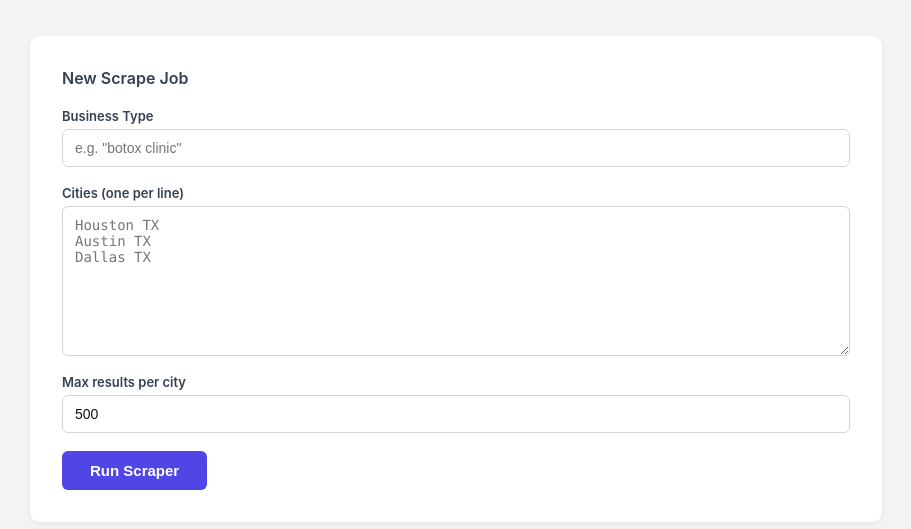
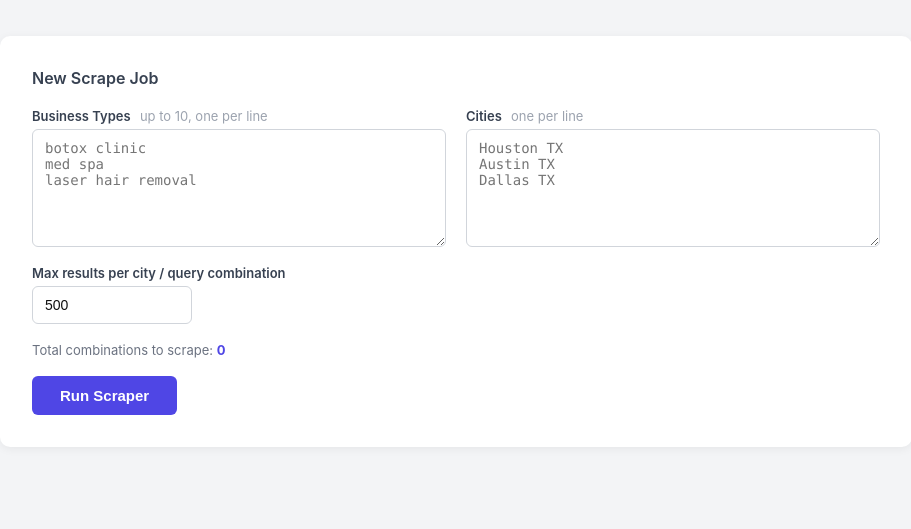
Before and after one commit to shaffyroell/Maps_scrape, a Flask app: page / in a window 1280 px wide. Shown: the part 50-579 px from the top of the page, without its empty margins (184-1095 px from the left). Run offline with Flask 3, Linux system fonts and the light colour scheme; the visitor is signed in with stand-in values (Sample User, id 1).

Commit message:
Support up to 10 search terms with full parallel combination scraping
- Form now has two side-by-side textareas: Business Types (up to 10,
  one per line) and Cities (one per line); live counter shows total
  combinations before submitting
- app.py generates all (query × city) combinations and passes them to
  batch_runner as the unit of parallel work
- batch_runner.py runs each (query, city) pair as an independent
  ThreadPoolExecutor task, tracks per-combination status, retries
  failures once, and merges + deduplicates the master CSV by place_id
- Progress table now shows Query and City columns; failed list shows
  "query / city" pairs
- jobs.html history table shows query tags, cities count, combinations
  count, succeeded/failed counts

https://claude.ai/code/session_015aaQq5hGYFfQ47PYM7QRZQ

```diff
--- a/app.py
+++ b/app.py
@@ -106,16 +106,21 @@ def index():
 @app.route("/run", methods=["POST"])
 @login_required
 def run_job():
-    query = request.form.get("query", "").strip()
+    queries_raw = request.form.get("queries", "").strip()
     cities_raw = request.form.get("cities", "").strip()
     try:
         max_per_city = int(request.form.get("max_per_city", 500))
     except ValueError:
         max_per_city = 500
 
+    queries = [q.strip() for q in queries_raw.splitlines() if q.strip()][:10]
     cities_list = [c.strip() for c in cities_raw.splitlines() if c.strip()]
-    if not query or not cities_list:
+
+    if not queries or not cities_list:
         return redirect(url_for("index"))
+
+    # All (query, city) combinations — this is the unit of parallel work
+    combinations = [(q, c) for q in queries for c in cities_list]
 
     job_id = str(uuid.uuid4())
     now = datetime.utcnow().isoformat()
@@ -123,15 +128,17 @@ def run_job():
     with job_store_lock:
         job_store[job_id] = {
             "job_id": job_id,
-            "query": query,
+            "queries": queries,
+            "queries_submitted": len(queries),
             "cities_submitted": len(cities_list),
+            "total_combinations": len(combinations),
             "max_per_city": max_per_city,
             "status": "running",
-            "progress": f"0/{len(cities_list)} cities complete",
-            "cities_completed": 0,
-            "cities_succeeded": 0,
-            "cities_failed": 0,
-            "failed_cities": [],
+            "progress": f"0/{len(combinations)} combinations complete",
+            "combinations_completed": 0,
+            "combinations_succeeded": 0,
+            "combinations_failed": 0,
+            "failed_combinations": [],
             "per_city_results": [],
             "total_before_dedup": 0,
             "total_after_dedup": 0,
@@ -146,7 +153,7 @@ def run_job():
 
     thread = threading.Thread(
         target=_run_batch_safe,
-        args=(query, cities_list, max_per_city, job_id),
+        args=(combinations, max_per_city, job_id),
         daemon=True,
         name=f"job-{job_id[:8]}",
     )
@@ -155,10 +162,10 @@ def run_job():
     return redirect(f"/?job_id={job_id}")
 
 
-def _run_batch_safe(query, cities_list, max_per_city, job_id):
+def _run_batch_safe(combinations, max_per_city, job_id):
     try:
         from batch_runner import run_batch
-        run_batch(query, cities_list, max_per_city, job_id, job_store, job_store_lock)
+        run_batch(combinations, max_per_city, job_id, job_store, job_store_lock)
     except Exception as e:
         with job_store_lock:
             job_store[job_id]["status"] = "failed"
@@ -189,7 +196,9 @@ def download(job_id):
         abort(404)
 
     slug = lambda s: re.sub(r"[^a-z0-9]+", "_", s.lower()).strip("_")
-    download_name = f"{slug(job['query'])}_{job_id[:8]}.csv"
+    queries = job.get("queries", [])
+    label = slug(queries[0]) if queries else "leads"
+    download_name = f"{label}_{job_id[:8]}.csv"
     return send_file(filepath, as_attachment=True, download_name=download_name)
 
 
--- a/templates/index.html
+++ b/templates/index.html
@@ -28,7 +28,7 @@
       text-decoration: none;
     }
     header nav a:hover { text-decoration: underline; }
-    .container { max-width: 900px; margin: 36px auto; padding: 0 24px; }
+    .container { max-width: 960px; margin: 36px auto; padding: 0 24px; }
 
     /* ---- Form ---- */
     .card {
@@ -40,7 +40,8 @@
     }
     .card h2 { font-size: 16px; font-weight: 600; margin-bottom: 20px; color: #374151; }
     label { display: block; font-size: 13px; font-weight: 600; color: #374151; margin-bottom: 5px; }
-    input[type="text"], input[type="number"], textarea {
+    .label-hint { font-weight: 400; color: #9ca3af; margin-left: 6px; }
+    input[type="number"], textarea {
       display: block;
       width: 100%;
       padding: 10px 12px;
@@ -51,8 +52,14 @@
       outline: none;
       transition: border-color 0.15s;
     }
-    input[type="text"]:focus, input[type="number"]:focus, textarea:focus { border-color: #4f46e5; }
+    input[type="number"]:focus, textarea:focus { border-color: #4f46e5; }
     textarea { font-family: 'SFMono-Regular', Consolas, monospace; resize: vertical; }
+    .form-grid {
+      display: grid;
+      grid-template-columns: 1fr 1fr;
+      gap: 20px;
+      margin-bottom: 18px;
+    }
     .form-row { margin-bottom: 18px; }
     .btn-run {
       padding: 11px 28px;
@@ -67,14 +74,31 @@
     }
     .btn-run:hover { background: #4338ca; }
     .btn-run:disabled { background: #9ca3af; cursor: not-allowed; }
+    .combo-info {
+      font-size: 13px;
+      color: #6b7280;
+      margin-top: 10px;
+    }
+    #combo-count { font-weight: 700; color: #4f46e5; }
 
     /* ---- Job view ---- */
-    .job-meta {
+    .job-meta { font-size: 13px; color: #6b7280; margin-bottom: 20px; }
+    .job-meta span { font-weight: 600; color: #111; }
+    .queries-list {
       font-size: 13px;
-      color: #6b7280;
-      margin-bottom: 20px;
+      color: #374151;
+      margin-bottom: 14px;
     }
-    .job-meta span { font-weight: 600; color: #111; }
+    .query-tag {
+      display: inline-block;
+      background: #ede9fe;
+      color: #4f46e5;
+      border-radius: 4px;
+      padding: 2px 8px;
+      margin: 2px 3px 2px 0;
+      font-size: 12px;
+      font-weight: 600;
+    }
 
     /* Progress bar */
     .progress-wrap {
@@ -91,19 +115,11 @@
       transition: width 0.4s ease;
       width: 0%;
     }
-    .progress-label {
-      font-size: 13px;
-      color: #6b7280;
-      margin-bottom: 20px;
-    }
+    .progress-label { font-size: 13px; color: #6b7280; margin-bottom: 20px; }
     .progress-label b { color: #111; }
 
     /* City table */
-    table {
-      width: 100%;
-      border-collapse: collapse;
-      font-size: 13px;
-    }
+    table { width: 100%; border-collapse: collapse; font-size: 13px; }
     th {
       text-align: left;
       padding: 9px 12px;
@@ -127,7 +143,7 @@
     .status-failed  { color: #dc2626; font-weight: 600; }
     .status-retried { color: #d97706; font-weight: 600; }
 
-    /* Summary box */
+    /* Summary */
     .summary-done {
       background: #f0fdf4;
       border: 1px solid #bbf7d0;
@@ -157,11 +173,7 @@
       color: #991b1b;
       font-size: 14px;
     }
-    .failed-list {
-      font-size: 13px;
-      color: #dc2626;
-      margin-top: 8px;
-    }
+    .failed-list { font-size: 13px; color: #dc2626; margin-top: 8px; }
     .link-jobs {
       display: inline-block;
       margin-top: 14px;
@@ -176,7 +188,6 @@
       font-size: 14px;
       color: #4f46e5;
       text-decoration: none;
-      cursor: pointer;
     }
     .new-job-btn:hover { text-decoration: underline; }
   </style>
@@ -196,19 +207,37 @@
   <div id="form-section" class="card" {% if job_id %}style="display:none"{% endif %}>
     <h2>New Scrape Job</h2>
     <form id="run-form" method="POST" action="/run">
-      <div class="form-row">
-        <label for="query">Business Type</label>
-        <input type="text" id="query" name="query" placeholder='e.g. "botox clinic"' required>
+      <div class="form-grid">
+        <div>
+          <label for="queries">
+            Business Types
+            <span class="label-hint">up to 10, one per line</span>
+          </label>
+          <textarea id="queries" name="queries" rows="6"
+            placeholder="botox clinic&#10;med spa&#10;laser hair removal"
+            required oninput="updateComboCount()"></textarea>
+        </div>
+        <div>
+          <label for="cities">
+            Cities
+            <span class="label-hint">one per line</span>
+          </label>
+          <textarea id="cities" name="cities" rows="6"
+            placeholder="Houston TX&#10;Austin TX&#10;Dallas TX"
+            required oninput="updateComboCount()"></textarea>
+        </div>
       </div>
       <div class="form-row">
-        <label for="cities">Cities (one per line)</label>
-        <textarea id="cities" name="cities" rows="8" placeholder="Houston TX&#10;Austin TX&#10;Dallas TX" required></textarea>
+        <label for="max_per_city">Max results per city / query combination</label>
+        <input type="number" id="max_per_city" name="max_per_city"
+               value="500" min="1" max="2000" style="width:160px;">
       </div>
-      <div class="form-row">
-        <label for="max_per_city">Max results per city</label>
-        <input type="number" id="max_per_city" name="max_per_city" value="500" min="1" max="2000">
+      <div class="combo-info">
+        Total combinations to scrape: <span id="combo-count">0</span>
       </div>
-      <button type="submit" class="btn-run" id="submit-btn">Run Scraper</button>
+      <button type="submit" class="btn-run" id="submit-btn" style="margin-top:18px;">
+        Run Scraper
+      </button>
     </form>
   </div>
 
@@ -218,9 +247,11 @@
       <div class="job-meta">
         Job ID: <span id="disp-job-id">{{ job_id or '' }}</span>
         &nbsp;·&nbsp;
-        Query: <span id="disp-query">—</span>
-        &nbsp;·&nbsp;
         Runtime: <span id="disp-runtime">—</span>
+      </div>
+
+      <div id="queries-wrap" style="margin-bottom:16px;display:none;">
+        <div class="queries-list" id="queries-tags"></div>
       </div>
 
       <div class="progress-wrap">
@@ -228,11 +259,11 @@
       </div>
       <div class="progress-label" id="progress-label"><b>Starting…</b></div>
 
-      <!-- City table (shown once results arrive) -->
       <div id="table-wrap" style="display:none; overflow-x:auto;">
         <table>
           <thead>
             <tr>
+              <th>Query</th>
               <th>City</th>
               <th>Leads</th>
               <th>Duplicates Removed</th>
@@ -242,7 +273,7 @@
           <tbody id="city-tbody"></tbody>
           <tfoot>
             <tr>
-              <td>TOTAL</td>
+              <td colspan="2">TOTAL</td>
               <td id="total-leads">0</td>
               <td id="total-dupes">0</td>
               <td></td>
@@ -251,14 +282,12 @@
         </table>
       </div>
 
-      <!-- Failed cities list -->
       <div id="failed-list-wrap" style="display:none; margin-top:14px;">
         <div class="failed-list">
-          <b>Failed cities:</b> <span id="failed-cities-text"></span>
+          <b>Failed combinations:</b> <span id="failed-combos-text"></span>
         </div>
       </div>
 
-      <!-- Done summary -->
       <div id="summary-done" class="summary-done" style="display:none;">
         <p id="summary-raw"></p>
         <p id="summary-dupes"></p>
@@ -268,7 +297,6 @@
         <a href="/jobs" class="link-jobs">View All Jobs</a>
       </div>
 
-      <!-- Failed summary -->
       <div id="summary-failed" class="summary-failed" style="display:none;">
         <b>Job failed.</b> <span id="error-msg"></span>
       </div>
@@ -282,7 +310,16 @@
 <script>
   const JOB_ID = {{ job_id | tojson }};
 
-  // Submit button: disable while redirecting
+  // Live combo count on form
+  function updateComboCount() {
+    const qs = document.getElementById('queries').value
+      .split('\n').filter(l => l.trim()).slice(0, 10).length;
+    const cs = document.getElementById('cities').value
+      .split('\n').filter(l => l.trim()).length;
+    document.getElementById('combo-count').textContent = qs * cs;
+  }
+  updateComboCount();
+
   const runForm = document.getElementById('run-form');
   if (runForm) {
     runForm.addEventListener('submit', function() {
@@ -291,7 +328,6 @@
     });
   }
 
-  // If we have a job_id, start polling
   if (JOB_ID) {
     document.getElementById('job-section').style.display = '';
     document.getElementById('form-section').style.display = 'none';
@@ -303,28 +339,32 @@
       .then(r => r.json())
       .then(data => {
         renderJob(data);
-        if (data.status === 'running') {
-          setTimeout(poll, 5000);
-        }
+        if (data.status === 'running') setTimeout(poll, 5000);
       })
       .catch(() => setTimeout(poll, 8000));
   }
 
   function renderJob(data) {
-    // Meta row
-    document.getElementById('disp-query').textContent = data.query || '—';
     document.getElementById('disp-runtime').textContent = data.runtime || '0h 0m';
 
-    // Progress bar
-    const total = data.cities_submitted || 1;
-    const done  = data.cities_completed || 0;
+    // Query tags
+    const queries = data.queries || [];
+    if (queries.length) {
+      document.getElementById('queries-wrap').style.display = '';
+      document.getElementById('queries-tags').innerHTML =
+        queries.map(q => `<span class="query-tag">${esc(q)}</span>`).join('');
+    }
+
+    // Progress
+    const total = data.total_combinations || 1;
+    const done  = data.combinations_completed || 0;
     const pct   = Math.round((done / total) * 100);
     document.getElementById('progress-bar').style.width = pct + '%';
     document.getElementById('progress-label').innerHTML =
-      '<b>' + (data.progress || '0/' + total + ' cities complete') + '</b>' +
+      '<b>' + (data.progress || `0/${total} combinations complete`) + '</b>' +
       '  —  ' + pct + '%';
 
-    // City table
+    // Results table
     const rows = data.per_city_results || [];
     if (rows.length > 0) {
       document.getElementById('table-wrap').style.display = '';
@@ -334,11 +374,13 @@
       rows.forEach(r => {
         totalLeads += r.leads || 0;
         totalDupes += r.duplicates_removed || 0;
-        const cls = 'status-' + (r.status || 'done');
-        const label = r.status === 'retried' ? 'Retried ✓' :
-                      r.status === 'failed'  ? 'Failed'    : 'Done';
+        const cls   = 'status-' + (r.status || 'done');
+        const label = r.status === 'retried' ? 'Retried ✓'
+                    : r.status === 'failed'  ? 'Failed'
+                    : 'Done';
         const tr = document.createElement('tr');
         tr.innerHTML = `
+          <td>${esc(r.query || '')}</td>
           <td>${esc(r.city)}</td>
           <td>${r.leads || 0}</td>
           <td>${r.duplicates_removed || 0}</td>
@@ -350,32 +392,33 @@
       document.getElementById('total-dupes').textContent = totalDupes;
     }
 
-    // Failed cities list
-    const failedCities = data.failed_cities || [];
-    if (failedCities.length > 0) {
+    // Failed list
+    const failed = data.failed_combinations || [];
+    if (failed.length > 0) {
       document.getElementById('failed-list-wrap').style.display = '';
-      document.getElementById('failed-cities-text').textContent = failedCities.join(', ');
+      document.getElementById('failed-combos-text').textContent = failed.join(', ');
     } else {
       document.getElementById('failed-list-wrap').style.display = 'none';
     }
 
-    // Done state
+    // Done
     if (data.status === 'done') {
       const raw    = data.total_before_dedup || 0;
       const unique = data.total_after_dedup  || 0;
       const dupes  = data.total_duplicates_removed || 0;
-      const cities = data.cities_succeeded || 0;
+      const succ   = data.combinations_succeeded || 0;
+      const tot    = data.total_combinations || 0;
       document.getElementById('summary-raw').textContent =
-        raw + ' raw leads scraped across ' + cities + ' cities.';
+        `${raw} raw leads scraped across ${succ}/${tot} combinations.`;
       document.getElementById('summary-dupes').textContent =
-        dupes + ' duplicate' + (dupes !== 1 ? 's' : '') + ' removed.';
+        `${dupes} duplicate${dupes !== 1 ? 's' : ''} removed.`;
       document.getElementById('summary-unique').textContent =
-        unique + ' unique leads in your download.';
+        `${unique} unique leads in your download.`;
       document.getElementById('download-link').href = '/download/' + JOB_ID;
       document.getElementById('summary-done').style.display = '';
     }
 
-    // Failed state
+    // Failed
     if (data.status === 'failed') {
       document.getElementById('error-msg').textContent = data.error || '';
       document.getElementById('summary-failed').style.display = '';
```
Also changed, not shown: batch_runner.py (+81 -59 lines), templates/jobs.html (+27 -9 lines).
